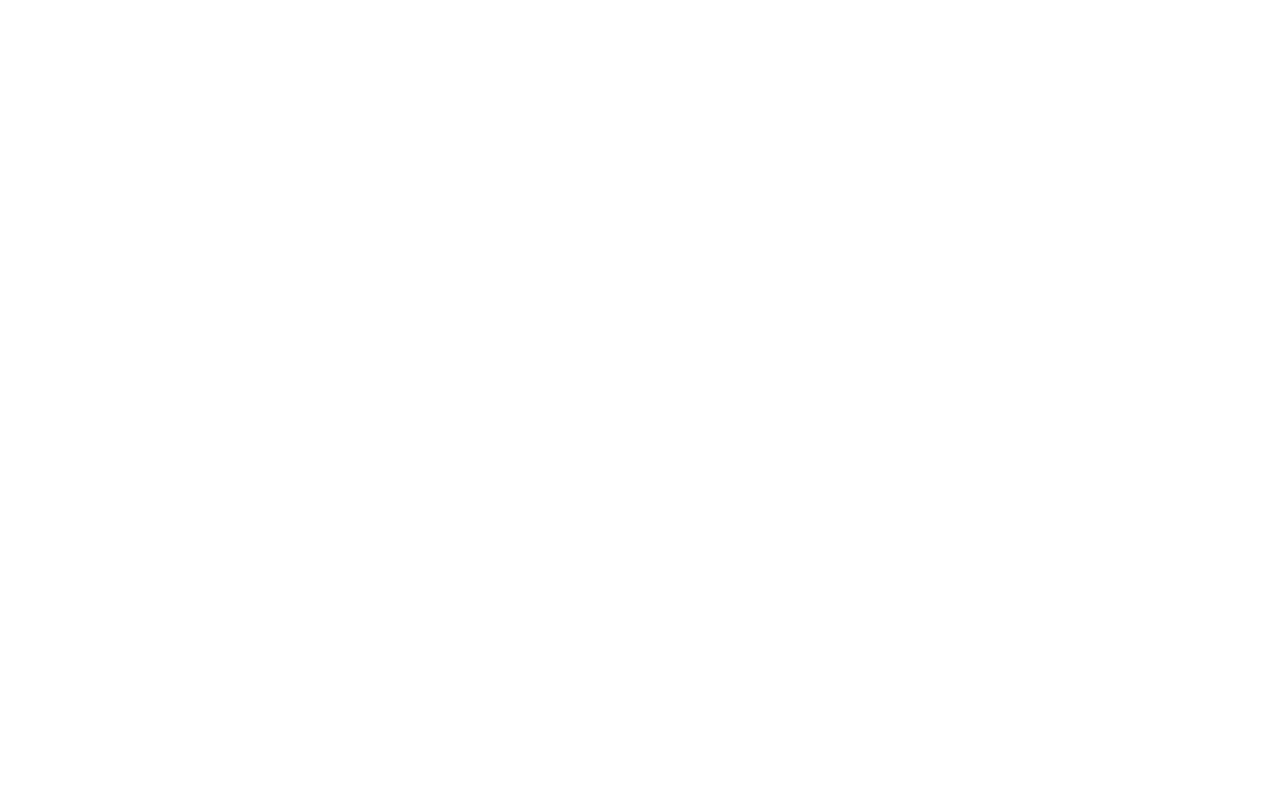
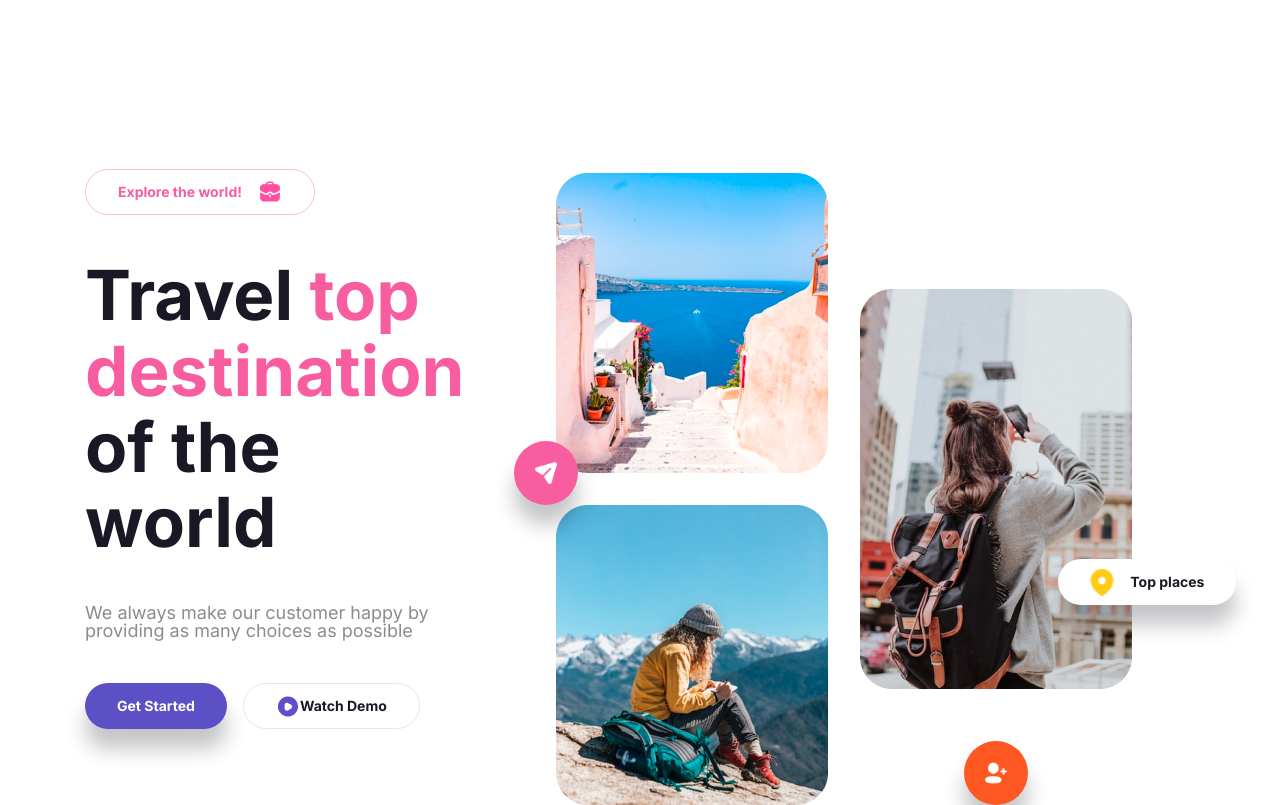
Before and after one commit to Nicolas-Johnson/Travlog, a website built with Vite: page index.html in a window 1280 px wide. Shown: the part 88-893 px from the top of the page. Before the commit the page ends 800 px from the top, so only its background shows below. Built offline with nearby package versions, Linux system fonts and the light colour scheme; files whose address does not match are found by name.

Commit message:
Hero section Style

```diff
--- a/index.html
+++ b/index.html
@@ -39,8 +39,40 @@
     <main>
       <article class="hero wrapper">
         <section class="hero__info">
+          <a href="#" class="info__cta">
+            Explore the world!
+            <img src="/img/hero-travel-icon.png" alt="Travel icon"/>
+          </a>
+          <h1 class="info__title">
+            Travel <span>top destination</span> of the world
+          </h1>
+          <p class="info__description">
+            We always make our customer happy by providing as many choices as possible
+          </p>
+          <div class="info__buttons">
+            <a href="#" class="buttons__get">Get Started</a>
+            <a class="buttons__play" href="#">
+              <img src="/img/hero-play-icon.png" alt="Play">Watch Demo</a>
+          </div>
 
+        </section>
 
+        <section class="hero__images">
+          <div class="images__grid">
+            <img src="/img/hero01.png" alt="Travel image">
+            <img src="/img/hero03.png" class="img__big" alt="Travel image">
+            <img src="/img/hero02.png" alt="Travel image">
+          </div>
+          <div class="images__send">
+            <img src="/img/hero-send-icon.png" alt="Send icon image">
+          </div>
+          <div class="images__peopple">
+            <img src="/img/hero-peopple-icon.png" alt="Peopple icon image">
+          </div>
+          <a href="#" class="images__cta">
+            <img src="/img/hero-location-icon.png" alt="Location icon"/>
+            Top places
+          </a>
         </section>
       </article>
 
--- a/scss/_global.scss
+++ b/scss/_global.scss
@@ -48,7 +48,7 @@ body {
     line-height: 1;
     font-size: var(--f-m-18);
     color: var(--c-black-50);
-    overflow: hidden;
+    // overflow-x: hidden;
 }
 
 h1,
--- /dev/null
+++ b/scss/components/_hero.scss
@@ -0,0 +1,174 @@
+.hero {
+    display: flex;
+    margin-block-start: 4rem;
+
+    &__info {
+        display: flex;
+        flex-direction: column;
+        gap: 2.688rem;
+        max-width: 26.688rem;
+        justify-content: center;
+
+        .info__cta {
+            display: flex;
+            align-items: center;
+            gap: 1rem;
+            background: var(--c-white);
+            border: 1px solid pink;
+            border-radius: 2rem;
+            padding: 0.594rem 2rem;
+            max-width: fit-content;
+            color: #F85E9F;
+            font-size: var(--f-sm-14);
+        }
+
+        .info__title {
+            font-size: 4.313rem;
+            font-weight: 700;
+
+            span {
+                color: #F85E9F;
+            }
+        }
+
+        .info__description {
+            font-size: var(--f-m-18);
+            padding: 0;
+        }
+
+        .info__buttons {
+            display: flex;
+            gap: 1rem;
+            font-size: var(--f-sm-14);
+
+            .buttons__get {
+                padding: 1rem 2rem;
+                border-radius: 2rem;
+                background: #5D50C6;
+                color: var(--c-white);
+                outline: none;
+                border: none;
+                font-size: inherit;
+                font-weight: 700;
+                cursor: pointer;
+                align-self: center;
+                box-shadow: 0rem 1.25rem 1.25rem var(--c-black-25);
+
+                &:hover {
+                    background: var(--c-pink);
+                }
+            }
+
+            .buttons__play {
+                display: flex;
+                align-items: center;
+                padding: 0.594rem 2rem;
+                border-radius: 2rem;
+                color: var(--c-black);
+                outline: none;
+                border: 1px solid var(--c-black-10);
+                font-size: inherit;
+                font-weight: 700;
+                cursor: pointer;
+            }
+        }
+
+        img {
+            width: 1.5rem;
+        }
+    }
+
+    &__images {
+        min-width: 48.25rem;
+        background-image: url(./public/img/hero-overlay-bg.png);
+        background-position: top;
+        background-repeat: no-repeat;
+        padding-inline-start: 5.75rem;
+        padding-block-start: 5rem;
+        position: relative;
+
+        .images__cta {
+            position: absolute;
+            right: 0;
+            bottom: 200px;
+            display: flex;
+            align-items: center;
+            gap: 1rem;
+            background: var(--c-white);
+            // border: 1px solid pink;
+            border-radius: 2rem;
+            padding: 0.594rem 2rem;
+            max-width: fit-content;
+            color: var(--c-black);
+            font-size: var(--f-sm-14);
+            box-shadow: 0rem 1.25rem 1.25rem var(--c-black-25);
+
+            img {
+                width: 1.5rem;
+            }
+
+
+        }
+
+        .images__grid {
+            display: grid;
+            gap: 2rem;
+            grid-template-columns: repeat(1, 17rem);
+            position: relative;
+
+            img {
+                max-width: 17rem;
+                max-height: 25rem;
+            }
+
+            .img__big {
+                position: absolute;
+                left: 19rem;
+                align-self: center;
+            }
+        }
+
+        .images__send {
+            position: absolute;
+            left: 50px;
+            bottom: 300px;
+            width: 4rem;
+            height: 4rem;
+            border-radius: 50%;
+            display: flex;
+            align-items: center;
+            justify-content: center;
+            background-color: #F85E9F;
+            box-shadow: 0rem 1.25rem 1.25rem var(--c-black-25);
+            z-index: 10;
+
+
+
+            img {
+                width: 26px;
+            }
+        }
+
+        .images__peopple {
+            position: absolute;
+            bottom: 0;
+            left: 500px;
+            width: 4rem;
+            height: 4rem;
+            border-radius: 50%;
+            display: flex;
+            align-items: center;
+            justify-content: center;
+            background-color: #FF5722;
+            box-shadow: 0rem 1.25rem 1.25rem var(--c-black-25);
+            z-index: 10;
+
+
+
+            img {
+                width: 26px;
+            }
+        }
+
+    }
+}
--- a/scss/components/_index.scss
+++ b/scss/components/_index.scss
@@ -1 +1,2 @@
 @forward 'header';
+@forward 'hero';
```
Also changed, not shown: public/img/send 1.png (added).
